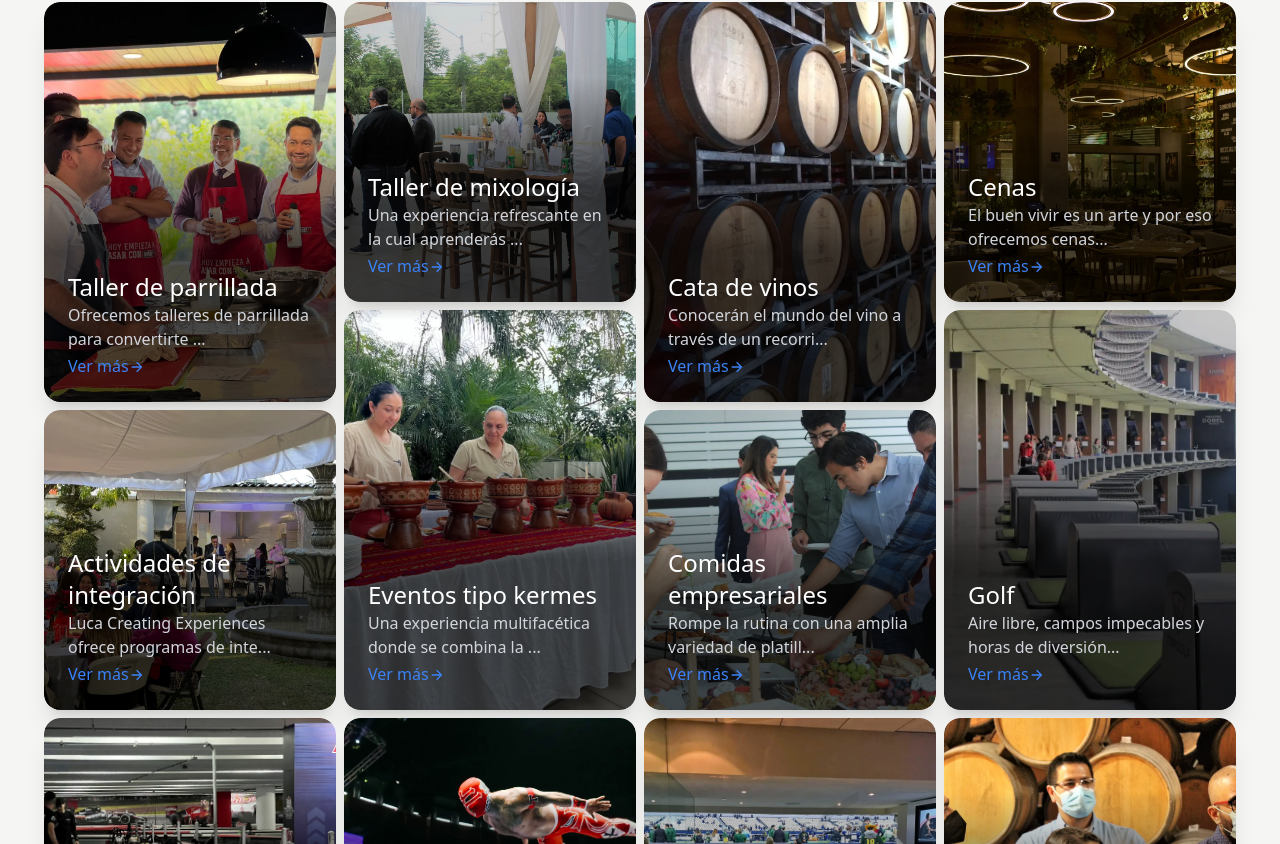
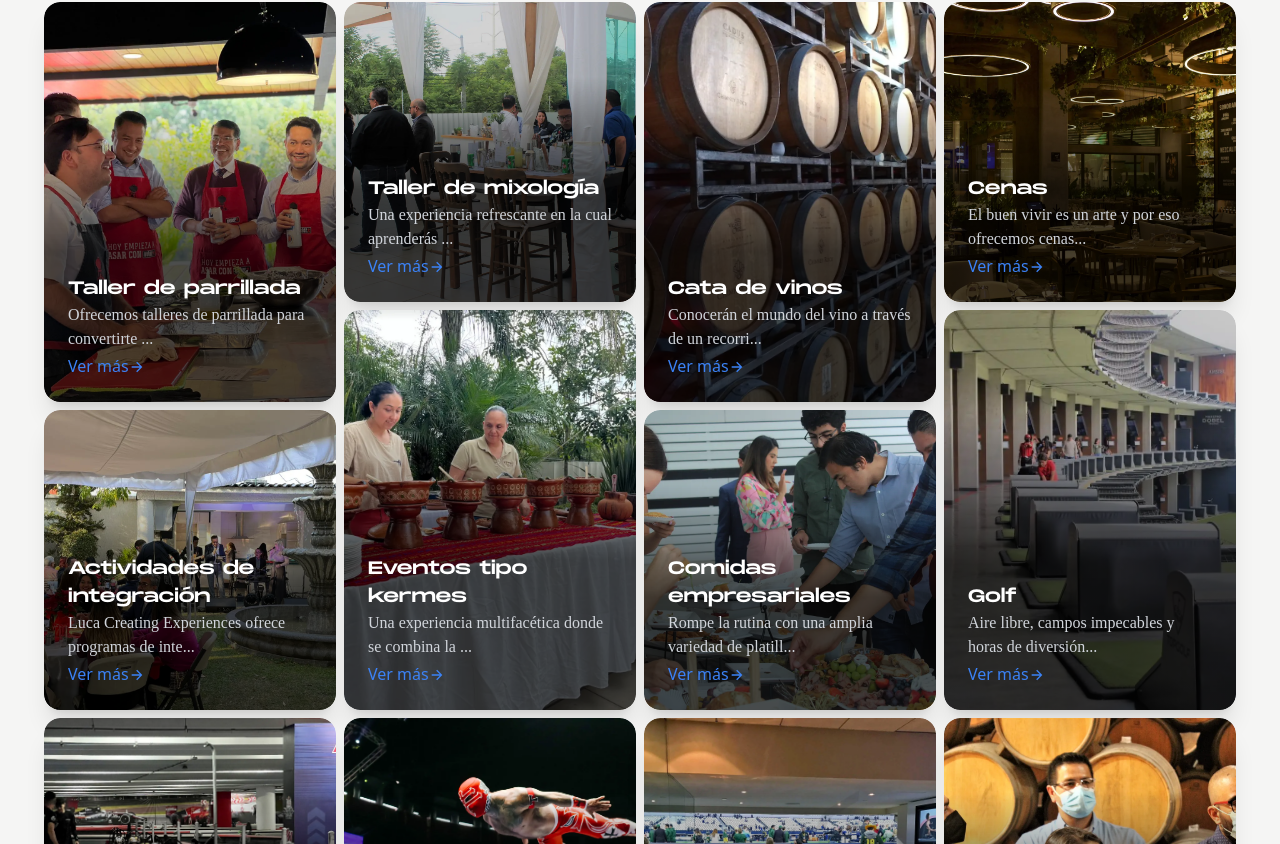
Before and after one commit to Alvarg27/luca-next, a Next.js app: page / in a window 1280 px wide. Shown: the part 2256-3100 px from the top of the page. Built offline with nearby package versions, Linux system fonts and the light colour scheme; a web font is replaced by a local one.

Commit message:
Update ShowcaseCard.js

```diff
--- a/components/Showcase/ShowcaseCard.js
+++ b/components/Showcase/ShowcaseCard.js
@@ -12,6 +12,8 @@ function isOdd(n) {
 }
 
 const ShowcaseCard = ({ item, colIndex, index, maxLength, length }) => {
+  const [isHovered, setIsHovered] = useState(false);
+
   const handleHeight = () => {
     let colHeight = maxLength * 300;
 
@@ -46,15 +48,27 @@ const ShowcaseCard = ({ item, colIndex, index, maxLength, length }) => {
   return (
     <div className="w-full p-1">
       <div
+        onMouseOver={() => setIsHovered(true)}
+        onMouseOut={() => setIsHovered(false)}
         style={{ height: handleHeight(), transition: "0.3s" }}
-        className="  rounded-2xl shadow-xl relative bg-gray-100 overflow-hidden"
+        className="  rounded-2xl shadow-xl relative bg-gray-100 overflow-hidden cursor-pointer"
       >
         <div className="bg-gradient-to-t h-3/4 w-full from-black via-black opacity-70  absolute bottom-0 z-[1] rounded-2xl" />
-        <Image fill src={item.image} className="object-cover rounded-2xl" />
+        <Image
+          fill
+          src={item.image}
+          className={`object-cover rounded-2xl transition duration-300 ${
+            isHovered ? "md:scale-110" : ""
+          }`}
+        />
 
         <div className=" absolute h-full flex flex-col justify-end z-[3] p-6  w-full">
-          <p className="font-medium text-2xl text-white">{item.title}</p>
-          <p className=" text-gray-300">{trimString(item.description, 50)}</p>
+          <p className="font-medium text-lg text-white font-monument">
+            {item.title}
+          </p>
+          <p className=" text-gray-300 font-alga">
+            {trimString(item.description, 50)}
+          </p>
           <button className="flex items-center text-blue-500 mt-1 hover:underline">
             <p className="-mt-[1px]">Ver más</p>
             <RiArrowRightLine />
```
